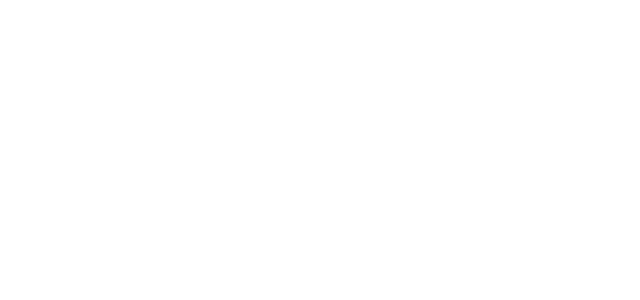
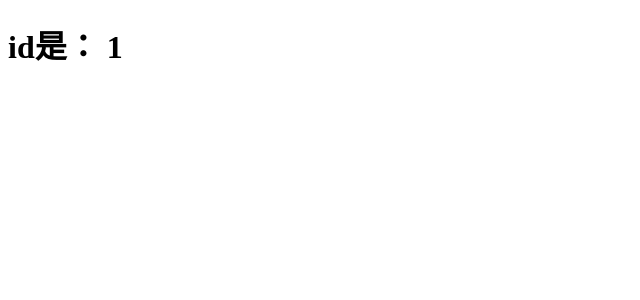
Before and after one commit to csl30003/online-article-reading-system-frontend, a Vue app: page /home/detail/1 in a window 1280 px wide. Before the commit this address had no page. Shown: the top 300 px of the page, without its empty margins (0-640 px from the left). Built offline with nearby package versions, Linux system fonts and the light colour scheme.

Commit message:
初始化文章详情页面

```diff
--- /dev/null
+++ b/src/views/detail.vue
@@ -0,0 +1,17 @@
+<template>
+  <h1>
+    id是：
+    {{ id }}
+  </h1>
+</template>
+
+<script setup>
+import {useRouter} from "vue-router"
+
+const router = useRouter();
+const id = router.currentRoute.value.params.id
+</script>
+
+<style scoped>
+
+</style>
--- a/src/views/home.vue
+++ b/src/views/home.vue
@@ -1,7 +1,7 @@
 <template>
   <div>
     <ul class="rolldown-list" id="myList">
-      <li v-for="(item, index) in paginatedItems" :key="index">
+      <li v-for="(item, index) in paginatedItems" :key="index" @click="goToDetail(item.id)">
         <div class="title">{{ item.title }}</div>
         <div class="content">{{ item.content }}</div>
       </li>
@@ -83,6 +83,11 @@
         })
   }
 
+}
+
+// 查看文章详情
+const goToDetail = (id) => {
+  router.push('/home/detail/' + id)
 }
 
 // 刷新数据
```
Also changed, not shown: src/router/index.js (+5 -23 lines).
